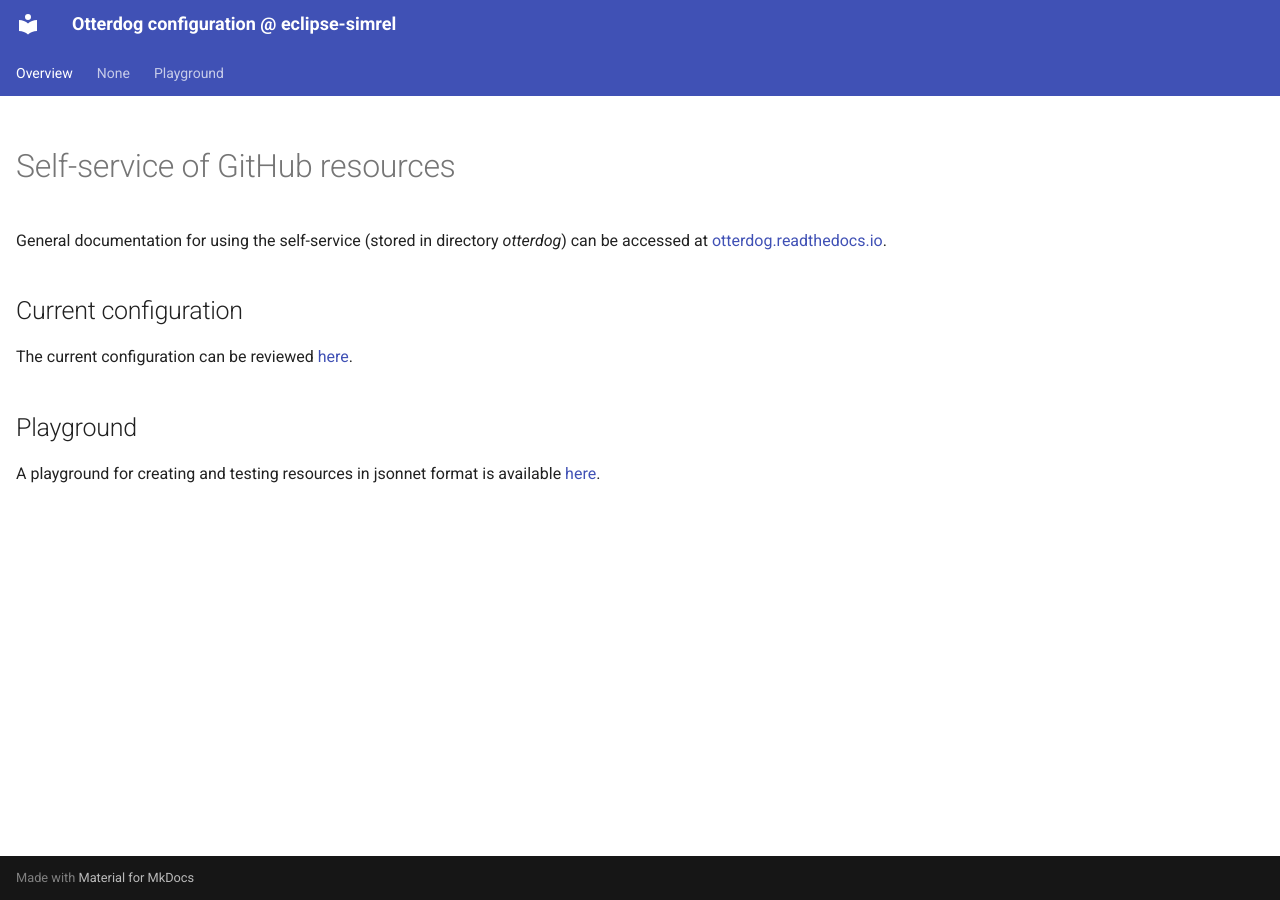
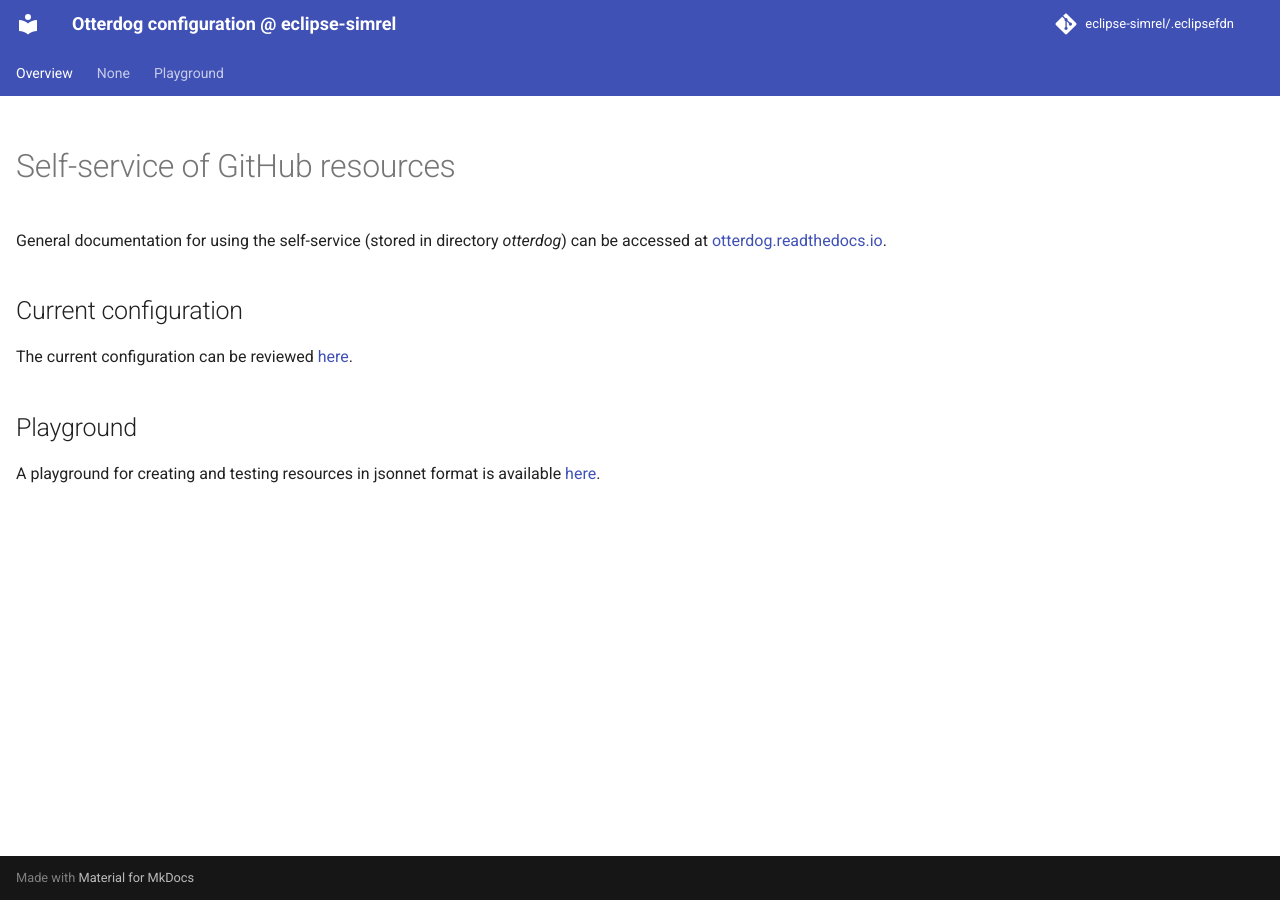
Before and after one commit to eclipse-simrel/.eclipsefdn, an MkDocs documentation site: the page built from docs/index.md, in a window 1280 px wide. Built offline with MkDocs 1.6.1 and Material for MkDocs 9.7.7, drawn with Linux system fonts in a browser that asks for light colours; comment, search, counter and statistics services are not loaded.

Commit message:
Updating file 'mkdocs.yml' with otterdog.

```diff
--- a/mkdocs.yml
+++ b/mkdocs.yml
@@ -3,6 +3,9 @@ site_description: Otterdog configuration @ eclipse-simrel
 strict: false
 
 site_url: https://eclipse-simrel.github.io/.eclipsefdn/
+
+repo_name: eclipse-simrel/.eclipsefdn
+repo_url: https://github.com/eclipse-simrel/.eclipsefdn/
 
 docs_dir: ./docs
 site_dir: ./_site
```
